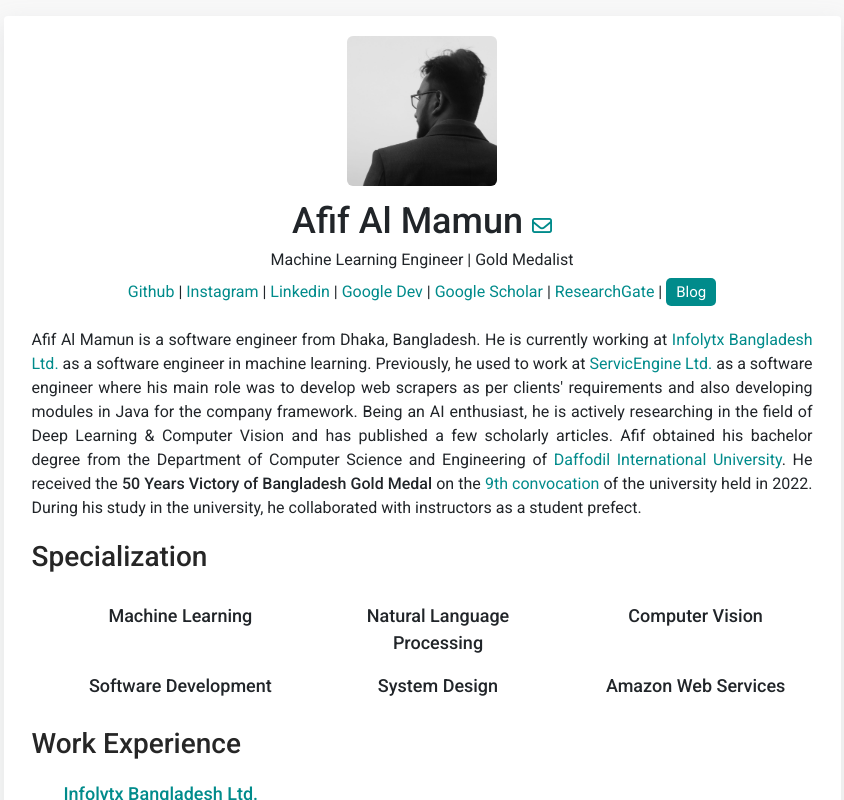
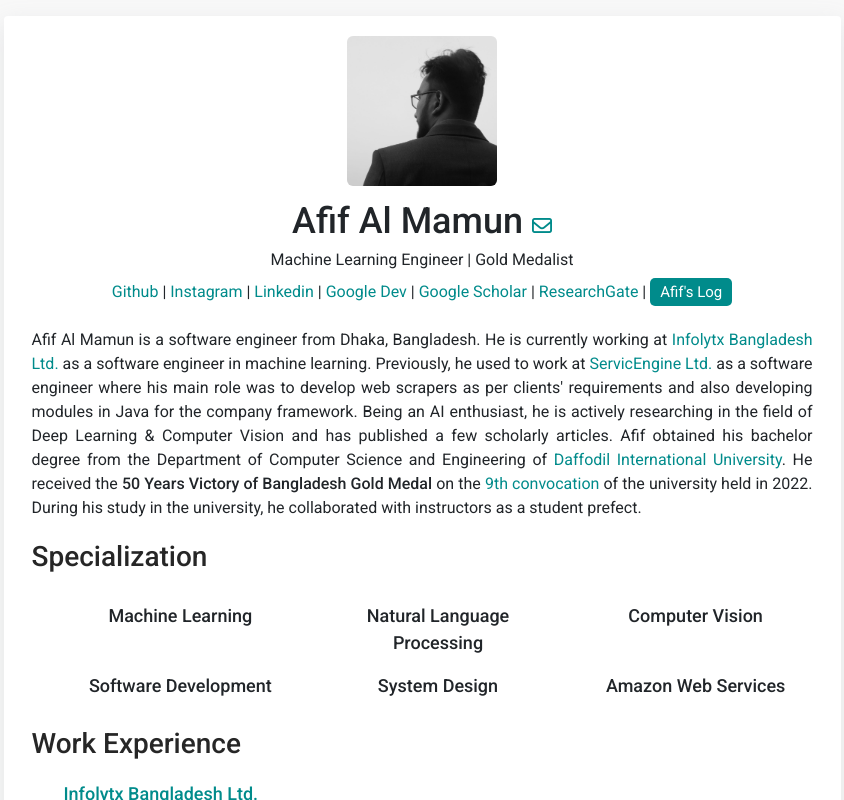
Before and after one commit to afifaniks/afifaniks-github-io-old, a React (Create React App) app: page / in a window 1280 px wide. Shown: the top 800 px of the page, without its empty margins (218-1062 px from the left). Built offline with nearby package versions, Linux system fonts and the light colour scheme.

Commit message:
Blog link updated

```diff
--- a/src/components/Social/index.js
+++ b/src/components/Social/index.js
@@ -11,7 +11,7 @@ class SocialWidget extends Component {
                     // eslint-disable-next-line array-callback-return
                     && Object.keys(this.props.socialLinks).map((profile) => <span key={profile}><a href={ this.props.socialLinks[profile] }>{ profile }</a> | </span>)
                 }
-                <a href="https://afifaniks.github.io/blog" className="bg-highlight">Blog</a>
+                <a href="https://medium.com/@afifaniks" className="bg-highlight">Afif&apos;s Log</a>
             </div>
         );
     }
```
